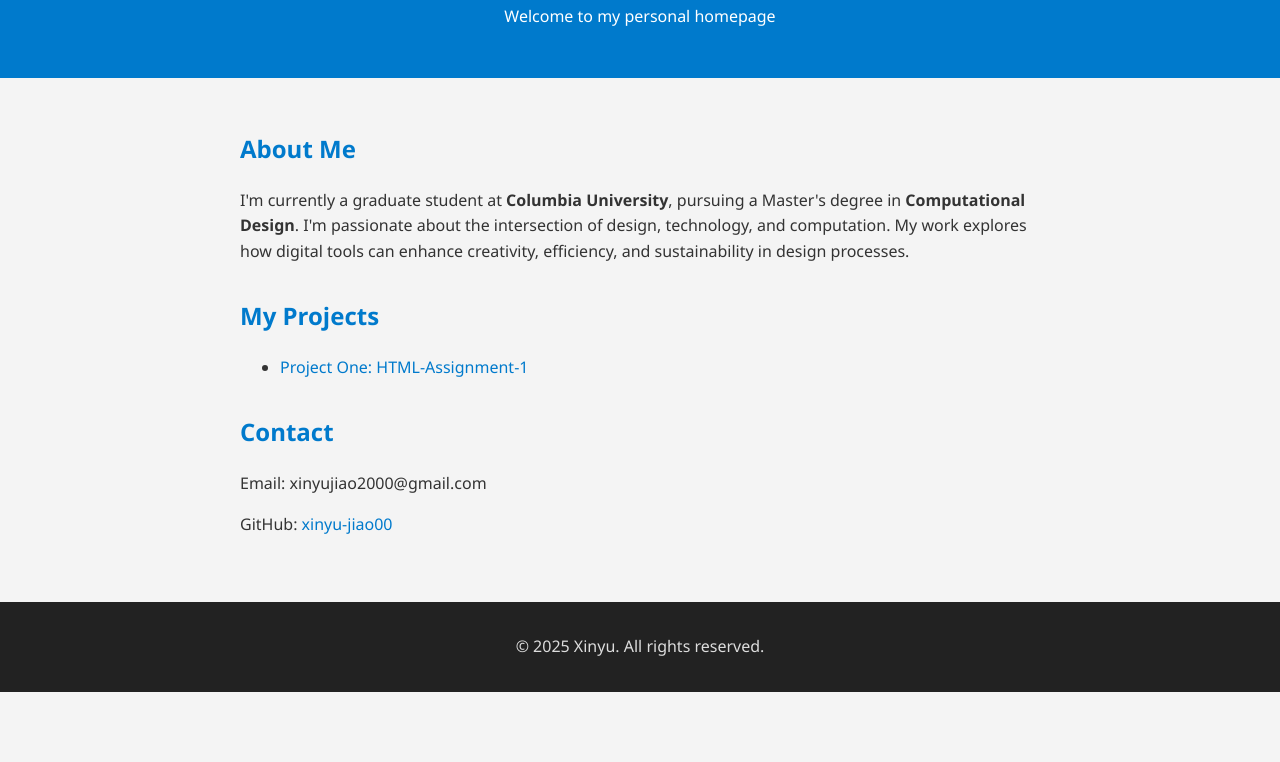
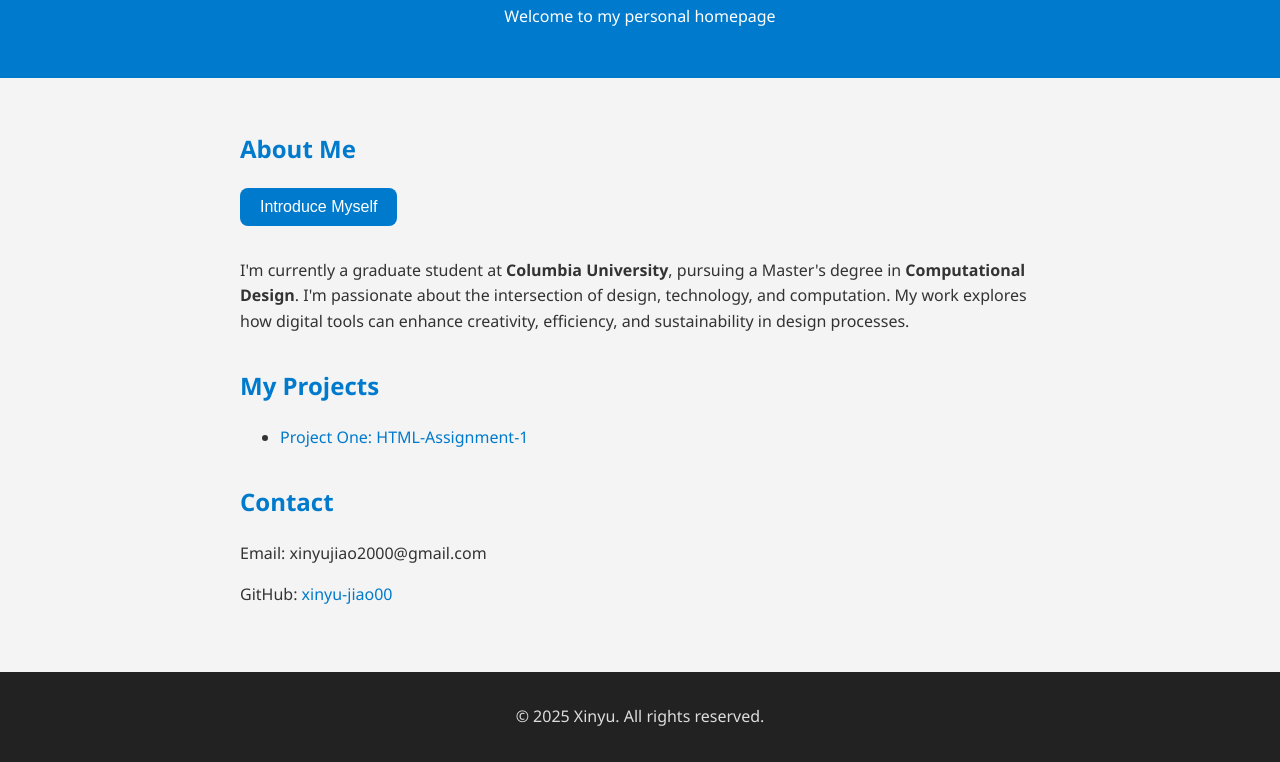
Before and after one commit to xinyu-jiao00/HTML-Assignment-1, a plain HTML site: page index.html in a window 1280 px wide. Shown: the part 122-884 px from the top of the page. Before the commit the page ends 814 px from the top, so only its background shows below. Drawn offline with Linux system fonts and the light colour scheme.

Commit message:
add button
click button to see my info

```diff
--- a/index.html
+++ b/index.html
@@ -17,6 +17,9 @@
     <main>
         <section class="about">
             <h2>About Me</h2>
+            <section class="intro-button">
+                <button onclick="showIntro()">Introduce Myself</button>
+            </section>
             <p>
                 I'm currently a graduate student at <strong>Columbia University</strong>, pursuing a Master's degree in
                 <strong>Computational Design</strong>.
@@ -43,6 +46,7 @@
     <footer>
         <p>&copy; 2025 Xinyu. All rights reserved.</p>
     </footer>
+    <script src="script.js"></script>
 </body>
 
 </html>
--- /dev/null
+++ b/script.js
@@ -0,0 +1,4 @@
+// Show an introduction message when the button is clicked
+function showIntro() {
+  alert("Hi, I'm Xinyu Jiao. I'm from Beijing, China. This is my first time in New York, and I really love this city!");
+}
--- a/style.css
+++ b/style.css
@@ -51,3 +51,18 @@ footer {
   text-align: center;
   padding: 1rem;
 }
+
+/* Button styling for the introduction section */
+button {
+  background-color: #007acc;
+  color: white;
+  padding: 10px 20px;
+  font-size: 16px;
+  border: none;
+  border-radius: 8px;
+  cursor: pointer;
+}
+
+button:hover {
+  background-color: #005f99;
+}
```
